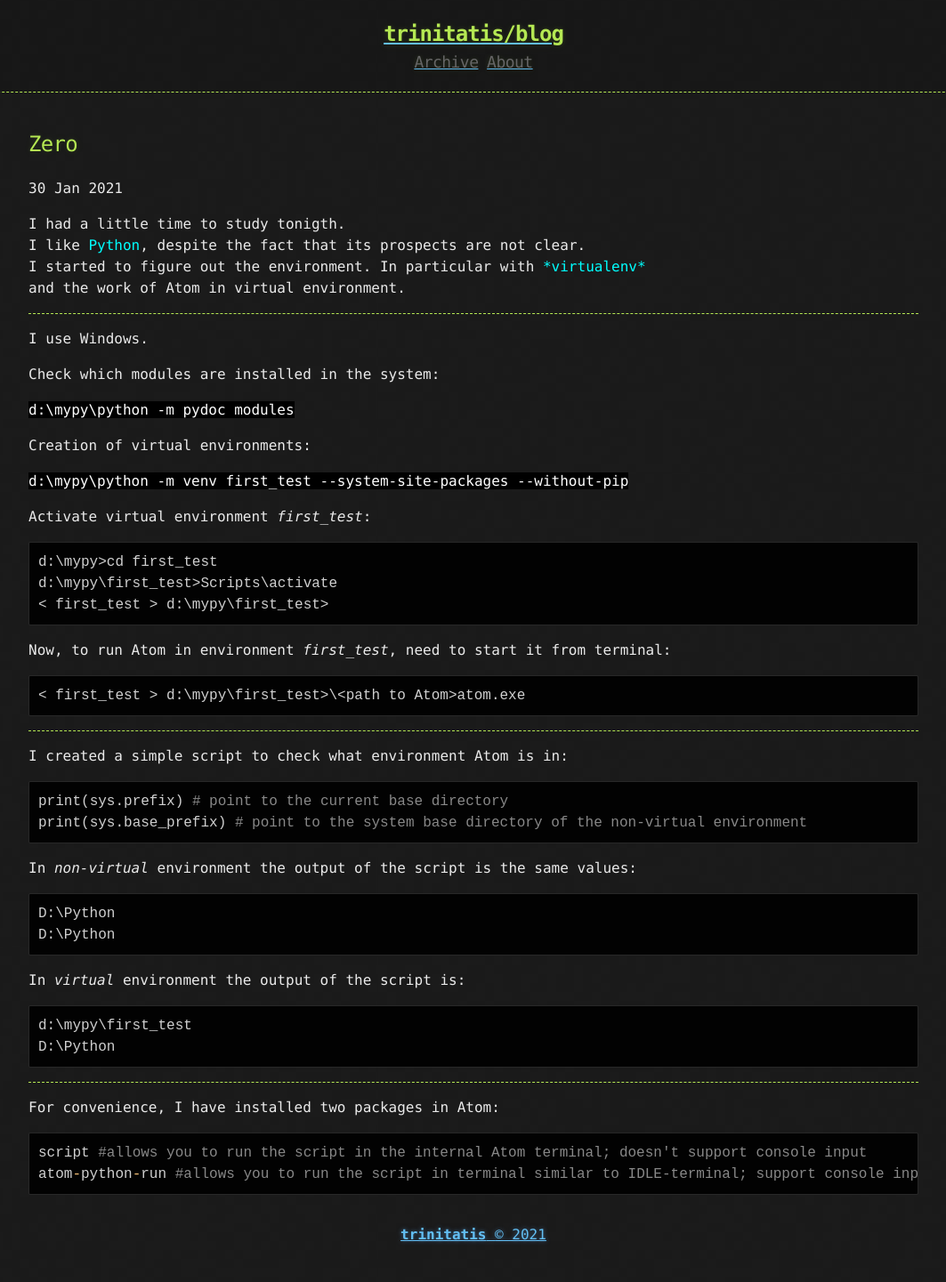
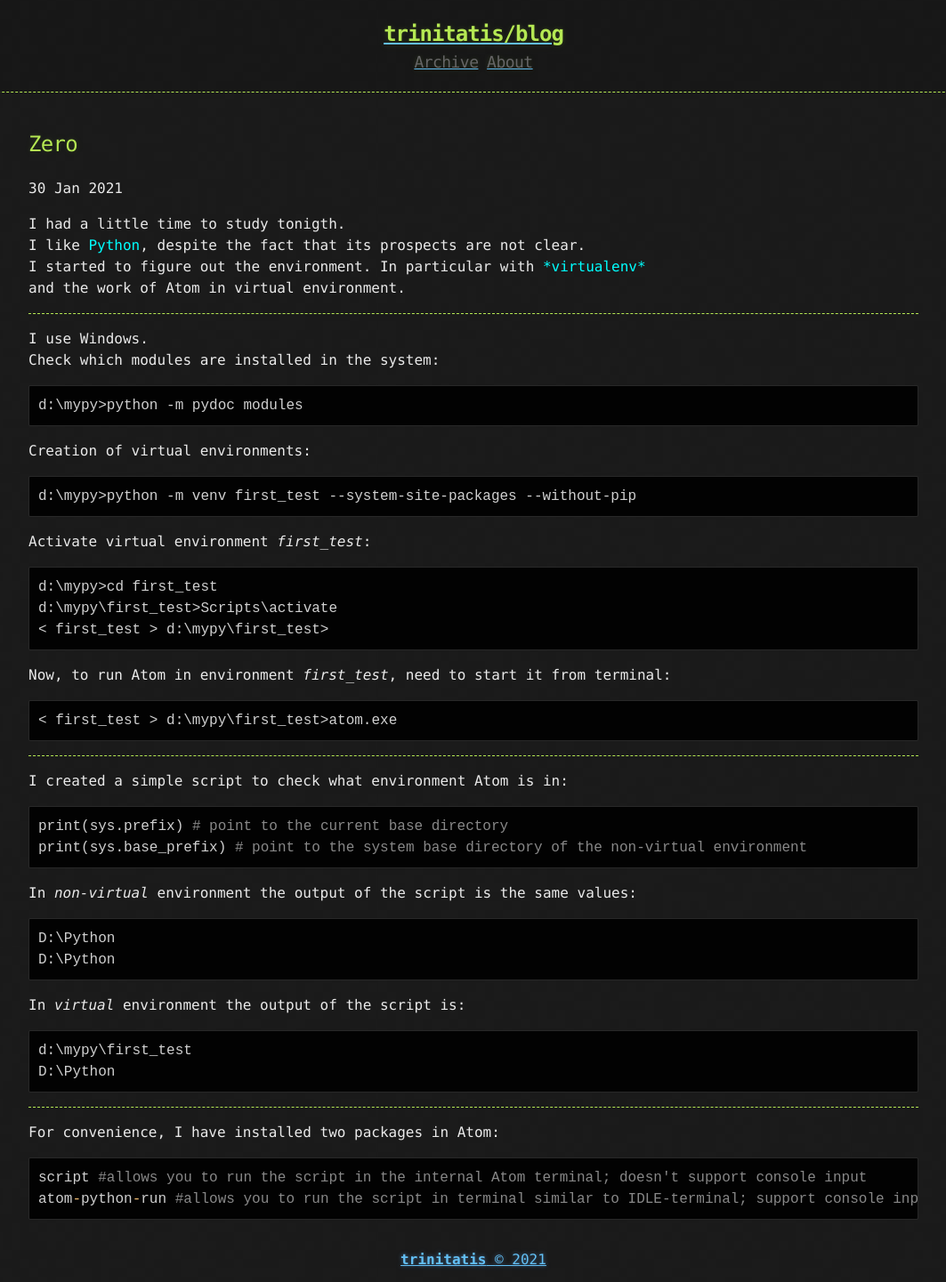
Before and after one commit to trinitatis/devblog, a Jekyll site: the page built from _posts/2021-01-30-Venv.md, in a window 1280 px wide. Shown: the whole page at 89% size, without its empty margins (108-1171 px from the left). Built offline with Jekyll 4.4.1, drawn with Linux system fonts in a browser that asks for light colours; before the commit the page ends 1413 px from its top, so only the background shows below that.

Commit message:
Edit markdown last post

````diff
--- a/_posts/2021-01-30-Venv.md
+++ b/_posts/2021-01-30-Venv.md
@@ -8,14 +8,14 @@ I started to figure out the environment. In particular with <font color=cyan>*vi
 and the work of Atom in virtual environment.
 * * *
 I use Windows.
-
 Check which modules are installed in the system:
-<font style="color:white; background:black">d:\mypy\python -m pydoc modules
-</font>
-
+```
+d:\mypy>python -m pydoc modules
+```
 Creation of virtual environments:
-<font style="color:white; background:black">d:\mypy\python -m venv first_test --system-site-packages --without-pip</font>
-
+```
+d:\mypy>python -m venv first_test --system-site-packages --without-pip
+```
 Activate virtual environment *first_test*:
 ```
 d:\mypy>cd first_test
@@ -24,7 +24,7 @@ d:\mypy\first_test>Scripts\activate
 ```
 Now, to run Atom in environment *first_test*, need to start it from terminal:
 ```
-< first_test > d:\mypy\first_test>\<path to Atom>atom.exe
+< first_test > d:\mypy\first_test>atom.exe
 ```
 * * *
 I created a simple script to check what environment Atom is in:
````
